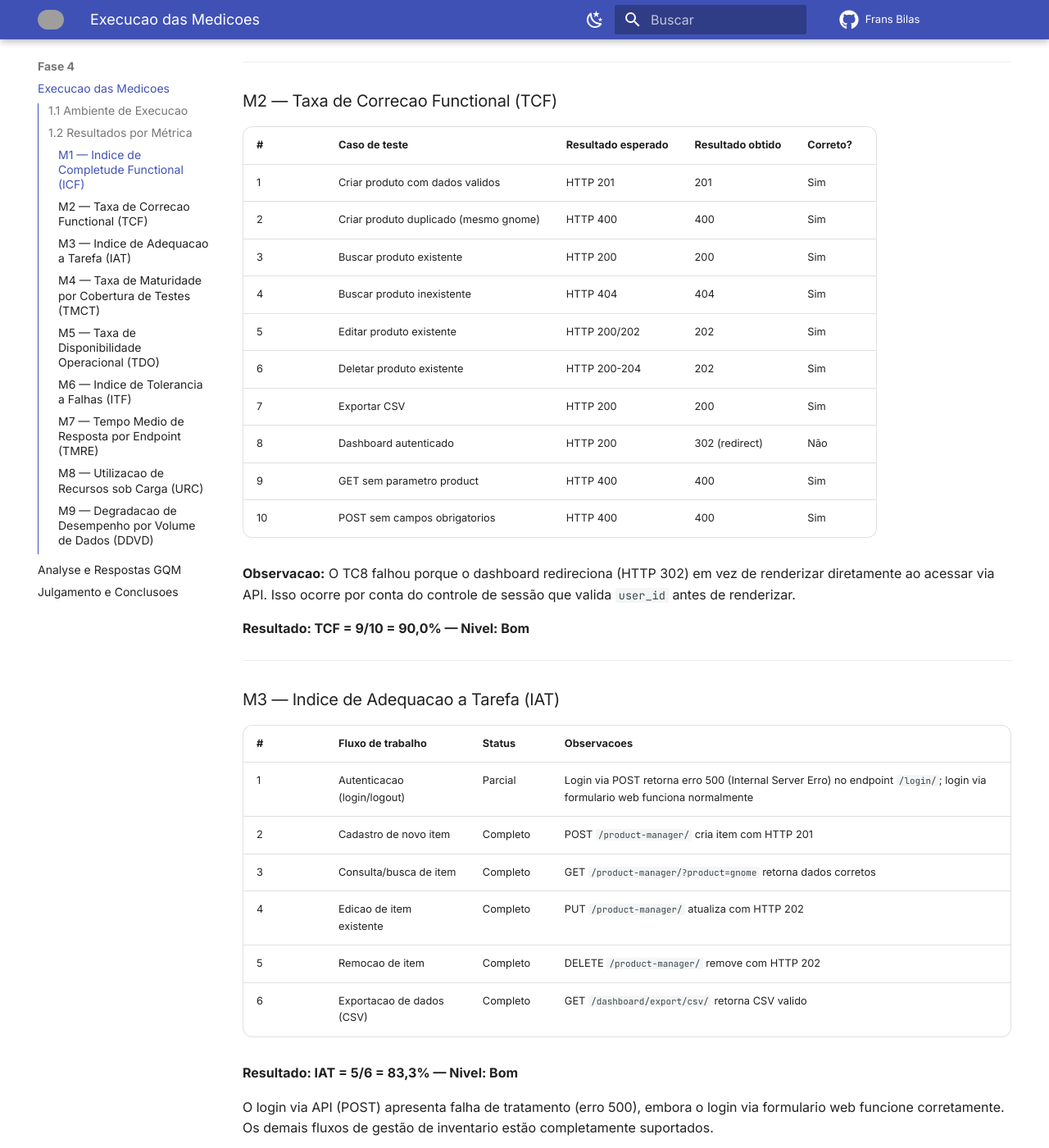
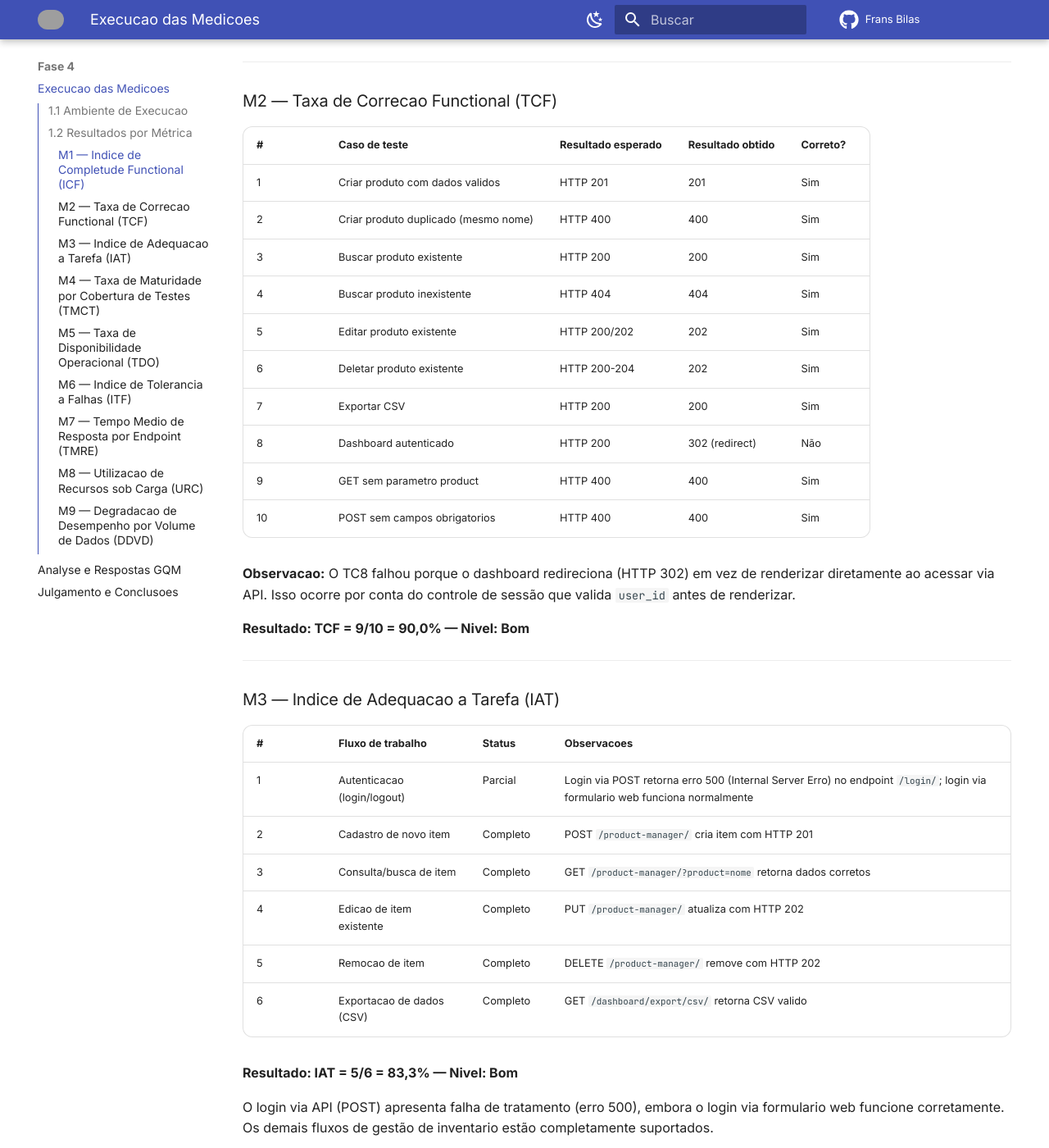
Before and after one commit to FCTE-Qualidade-de-Software-1/2026-1_T01_FRANS_BILAS, an MkDocs documentation site: the page built from docs/fase4/execucao_medicoes.md, in a window 1280 px wide and 1400 px high, scrolled down 1390 px. Shown: the whole window at 82% size. Built offline with MkDocs 1.6.1 and Material for MkDocs 9.7.7, drawn with Linux system fonts in a browser that asks for light colours; comment, search, counter and statistics services are not loaded; grey boxes are pictures that could not be loaded.

Commit message:
Update execucao_medicoes.md
Correção

```diff
--- a/docs/fase4/execucao_medicoes.md
+++ b/docs/fase4/execucao_medicoes.md
@@ -44,7 +44,7 @@ Todas as funcionalidades previstas no backlog estão implementadas e acessiveis.
 | # | Caso de teste | Resultado esperado | Resultado obtido | Correto? |
 |---|---|---|---|---|
 | 1 | Criar produto com dados validos | HTTP 201 | 201 | Sim |
-| 2 | Criar produto duplicado (mesmo gnome) | HTTP 400 | 400 | Sim |
+| 2 | Criar produto duplicado (mesmo nome) | HTTP 400 | 400 | Sim |
 | 3 | Buscar produto existente | HTTP 200 | 200 | Sim |
 | 4 | Buscar produto inexistente | HTTP 404 | 404 | Sim |
 | 5 | Editar produto existente | HTTP 200/202 | 202 | Sim |
@@ -66,7 +66,7 @@ Todas as funcionalidades previstas no backlog estão implementadas e acessiveis.
 |---|---|---|---|
 | 1 | Autenticacao (login/logout) | Parcial | Login via POST retorna erro 500 (Internal Server Erro) no endpoint `/login/`; login via formulario web funciona normalmente |
 | 2 | Cadastro de novo item | Completo | POST `/product-manager/` cria item com HTTP 201 |
-| 3 | Consulta/busca de item | Completo | GET `/product-manager/?product=gnome` retorna dados corretos |
+| 3 | Consulta/busca de item | Completo | GET `/product-manager/?product=nome` retorna dados corretos |
 | 4 | Edicao de item existente | Completo | PUT `/product-manager/` atualiza com HTTP 202 |
 | 5 | Remocao de item | Completo | DELETE `/product-manager/` remove com HTTP 202 |
 | 6 | Exportacao de dados (CSV) | Completo | GET `/dashboard/export/csv/` retorna CSV valido |
```
